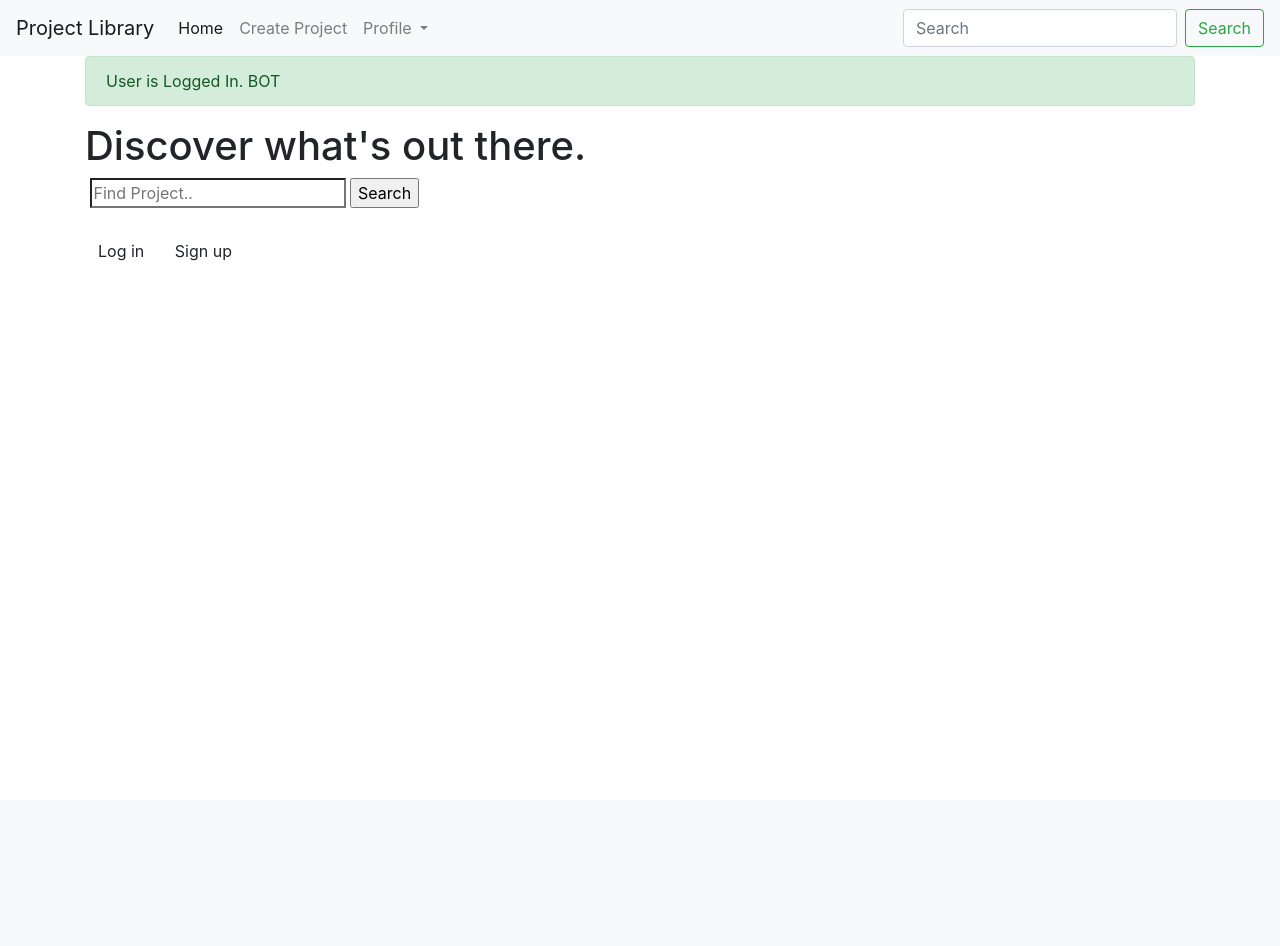
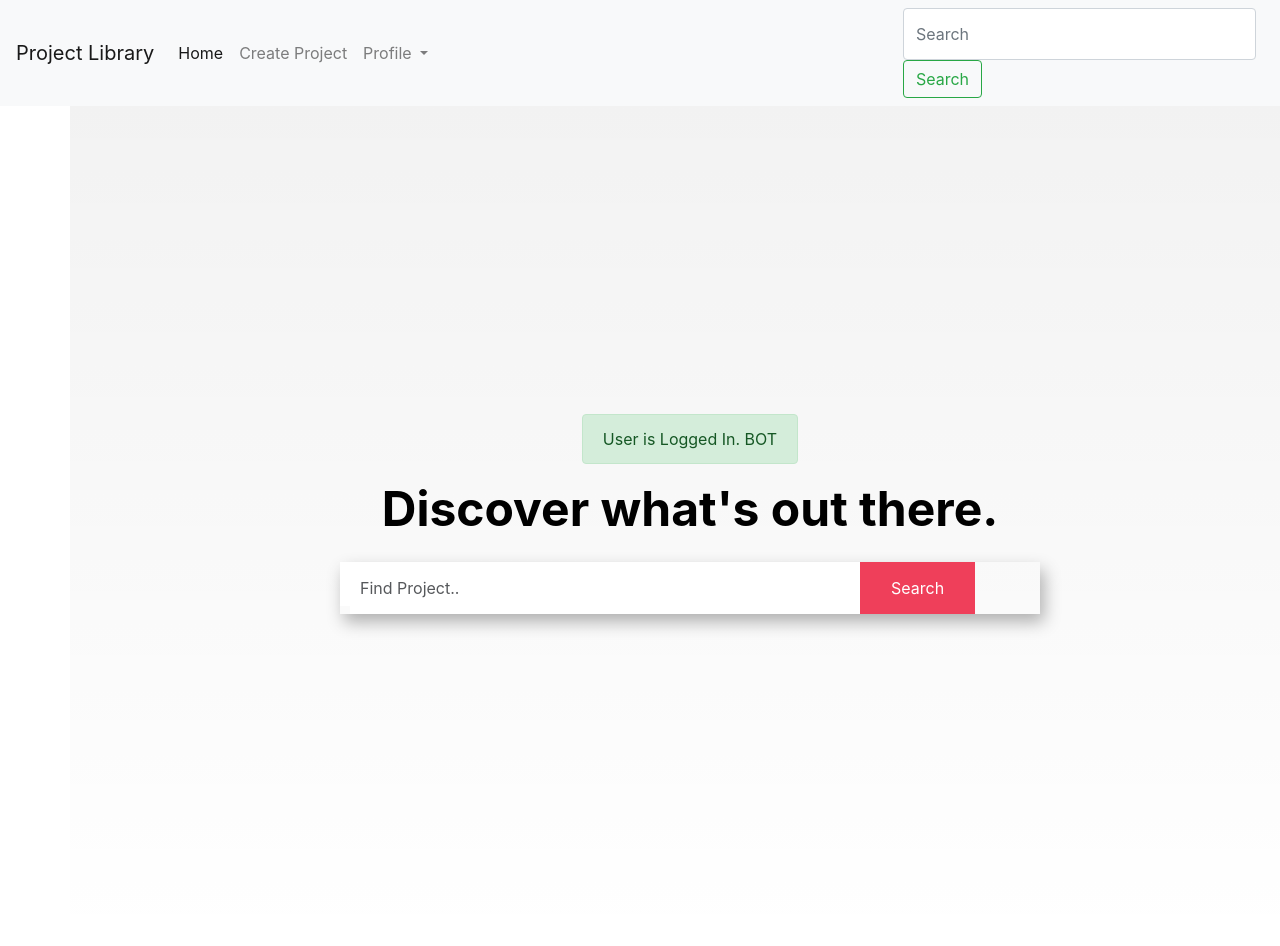
Before and after one commit to BasitAnsari/project_manager, a Django app: page / in a window 1280 px wide. Before the commit the page ends 261 px from the top, so only its background shows below. Run offline with Django 4.2, Linux system fonts and the light colour scheme; a user stored in the database is signed in; data comes from the database, SQL or seed files in the repository; both versions use the stored data as it was after the commit; parts of the project's set-up code (start-up, migrations or seed data) failed here and were passed over.

Commit message:
More change

```diff
--- a/static/css/index.css
+++ b/static/css/index.css
@@ -1,6 +1,8 @@
-@import url('https://fonts.googleapis.com/css?family=Lato:400,700');
+/* @import url("https://fonts.googleapis.com/css?family=Lato:400,700"); */
 
-*, *:before, *:after {
+*,
+*:before,
+*:after {
   -webkit-box-sizing: inherit;
   -moz-box-sizing: inherit;
   box-sizing: inherit;
@@ -24,18 +26,30 @@
   margin: 0 0 1.5rem;
 }
 
-i {
+/* i {
   font-size: 1.3rem;
-}
+} */
 
-
-
-.cover  {
+.cover {
   height: 100vh;
   width: 100%;
-  background: -webkit-gradient(linear, left top, left bottom, from(rgba(0,0,0,0.05)), to(rgba(0,0,0,0)));
-  background: -webkit-linear-gradient(top, rgba(0,0,0,0.05) 0%, rgba(0,0,0,0) 100%);
-  background: linear-gradient(to bottom, rgba(0,0,0,0.05) 0%, rgba(0,0,0,0) 100%);
+  background: -webkit-gradient(
+    linear,
+    left top,
+    left bottom,
+    from(rgba(0, 0, 0, 0.05)),
+    to(rgba(0, 0, 0, 0))
+  );
+  background: -webkit-linear-gradient(
+    top,
+    rgba(0, 0, 0, 0.05) 0%,
+    rgba(0, 0, 0, 0) 100%
+  );
+  background: linear-gradient(
+    to bottom,
+    rgba(0, 0, 0, 0.05) 0%,
+    rgba(0, 0, 0, 0) 100%
+  );
   padding: 20px 50px;
   display: -webkit-box;
   display: flex;
@@ -68,7 +82,7 @@
   display: flex;
   z-index: 10;
   position: relative;
-  width: 500px;
+  width: 700px;
   box-shadow: 4px 8px 16px rgba(0, 0, 0, 0.3);
 }
 
@@ -87,7 +101,7 @@
   flex-basis: 500px;
 }
 
-@media all and (max-width:800px) {
+@media all and (max-width: 800px) {
   body {
     font-size: 0.9rem;
   }
--- a/templates/index.html
+++ b/templates/index.html
@@ -1,8 +1,8 @@
 {% extends 'base.html' %}
 {% load static %}
-{% block style %}
- <!-- <link rel="stylesheet" href="{% static 'css/index.css' %}"> -->
-{% endblock %}
+<!-- {% block style %}
+ <link rel="stylesheet" href="{% static 'css/index.css' %}">
+{% endblock %} -->
 {% block content %}
 <div class="container">
   <div class="cover">
@@ -15,12 +15,13 @@
     <h1>Discover what's out there.</h1>
     <form class="flex-form">
       <label for="from">
-        <i class="ion-location"></i>
+        <!-- <i class="icon-location"></i> -->
       </label>
       <input type="search" placeholder="Find Project.." />
       <input type="submit" value="Search" />
     </form>
     <br />
+    {% if not user.is_authenticated %}
       <div id="container">
         <form action="{% url 'login' %}" style="display: inline;">
           <button class="btn default" type="button login-button" id="button1" >
@@ -33,6 +34,7 @@
           </button>
         </form>
       </div>
+    {% endif %}
   </div>
 </div>
 {% endblock%}
```
Also changed, not shown: templates/Registration/profile.html (+14 -0 lines), users/views.py (+17 -6 lines), db.sqlite3. Lines whose indentation alone changed are shown as unchanged.
